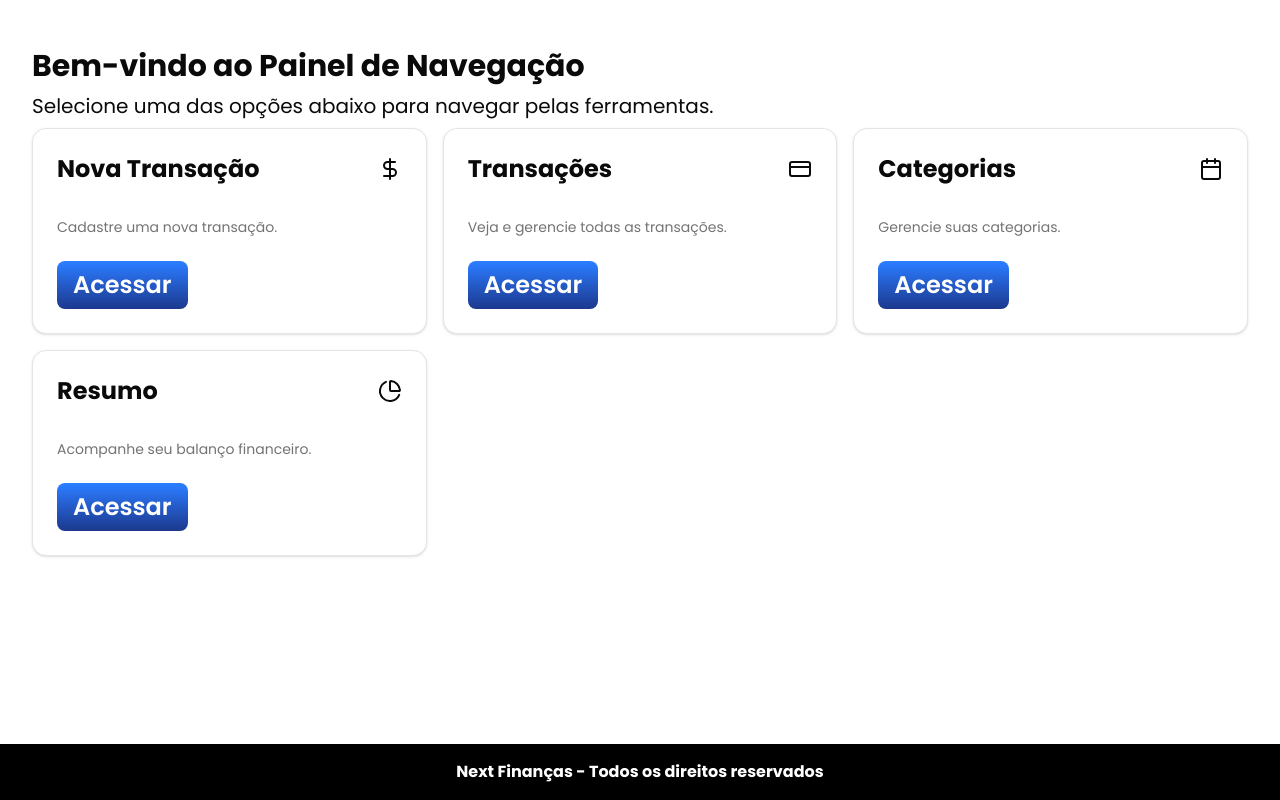
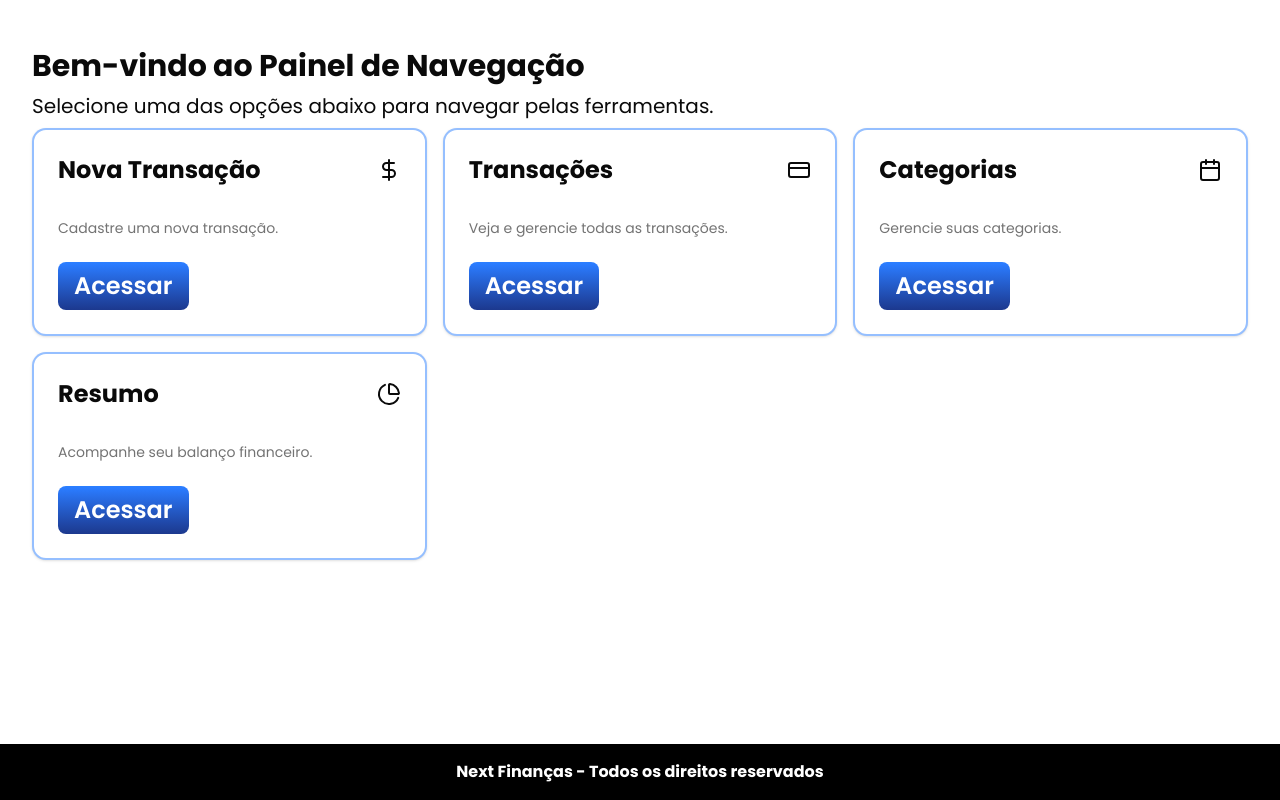
Before and after one commit to joseisaacpy/next-financas, a Next.js app: page / in a window 1280 px wide. Built offline with nearby package versions, Linux system fonts and the light colour scheme.

Commit message:
style(card-link): adicionar borda minimalista

```diff
--- a/components/CardLinks.tsx
+++ b/components/CardLinks.tsx
@@ -11,8 +11,8 @@ import type { NavItem } from "@/data/NavLinks";
 
 export default function CardLinks({ name, description, href, icon }: NavItem) {
   return (
-    <Link href={href}>
-      <Card>
+    <Link href={href} className="hover block">
+      <Card className="border-2 border-blue-500/50">
         <CardHeader className="flex flex-row items-center justify-between space-y-0 pb-2">
           <CardTitle className="text-2xl font-bold">{name}</CardTitle>
           {icon}
```
